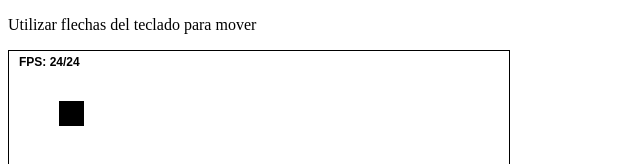
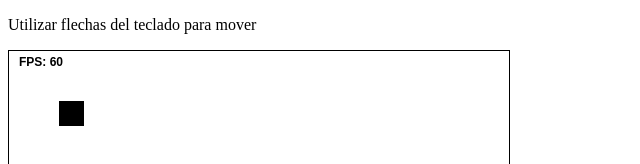
Before and after one commit to M16hT/lightCyan, a plain HTML site: page index.html in a window 1280 px wide. Shown: the top 164 px of the page, 0-640 px from the left. Drawn offline with Linux system fonts and the light colour scheme.

Commit message:
requestAnimationFrame
- Polyfill added as submodule
- Remove fps' vars and functions

```diff
--- a/index.html
+++ b/index.html
@@ -4,13 +4,14 @@
 	<meta charset="UTF-8">
 	<title>Project-Cyan.com</title>
 	<!-- Cargamos el archivo Javascript del juego -->
+	<!-- Request animation frame polyfill -->
+	<script src="js/libs/rAF/rAF.js"></script>
 	<script src="js/lightCyan.0.2.js"></script>
 	<script src="js/modules/fps.js"></script>
 	<script src="js/game_objects/rectangle.js"></script>
 	<script>
 		window.onload = function () {
 			lightCyan.setCanvas("canvas");
-			lightCyan.setFps(24);
 
 			lightCyan.startGame();
 		};
--- a/js/lightCyan.0.2.js
+++ b/js/lightCyan.0.2.js
@@ -4,7 +4,6 @@
 		oModules = {},
 		aGameObjects = [],
 		aToRemove = [],
-		nFps = 24,
 		nDrawInterval = 0,
 		oCanvas = {
 			main : null,
@@ -28,9 +27,7 @@
 				oSandbox = {
 					meeting : oMeeting,
 					canvas : oCanvas,
-					settings : {
-						fps : nFps
-					}
+					settings : {}
 				};
 
 			// Build Modules.
@@ -48,14 +45,15 @@
 			}
 		},
 		startGame : function () {
-
 			oMeeting.speak({
 				message : "#start#",
 				data : null
 			});
-
-			nDrawInterval = 1 / nFps * 1000;
-			setInterval(fpGameInterval, nDrawInterval);
+			oPreStart.animateGame();
+		},
+		animateGame : function () {
+			requestAnimationFrame(oPreStart.animateGame);
+			fpGameInterval();
 		}
 	};
 
@@ -161,11 +159,6 @@
 
 	// Métodos públicos.
 	window.lightCyan = {
-		setFps : function (nNewFps) {
-			if (typeof nNewFps === 'number') {
-				nFps = nNewFps;
-			}
-		},
 		setCanvas : function (sCanvasId) {
 			var oMainCanvas;
 			if (typeof sCanvasId === 'string') {
--- a/js/modules/fps.js
+++ b/js/modules/fps.js
@@ -24,7 +24,7 @@ lightCyan.addModule("fps", function (sandbox) {
 			oBuffer.save();
 			oBuffer.fillStyle = '#000';
 			oBuffer.font = 'bold 12px sans-serif';
-			oBuffer.fillText('FPS: ' + currentFps + '/' + sandbox.settings.fps, 10, 15);
+			oBuffer.fillText('FPS: ' + currentFps, 10, 15);
 			oBuffer.restore();
 			frameCount += 1;
 
```
Also changed, not shown: 1 other file.
